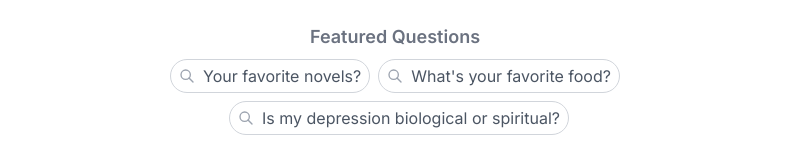
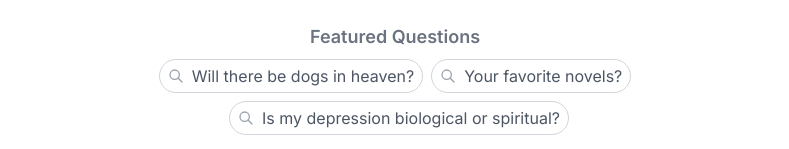
Before and after one commit to clavidk/qlay-main, a Next.js app: page / in a window 1280 px wide. Shown: the part 287-436 px from the top of the page, without its empty margins (245-1034 px from the left). Built offline with nearby package versions, Linux system fonts and the light colour scheme.

Commit message:
change feat. questions

```diff
--- a/pages/index.tsx
+++ b/pages/index.tsx
@@ -21,6 +21,31 @@ export default function Home() {
   const [showFooter, setShowFooter] = useState<boolean>(false);
 
   const sampleQAs = [
+    {
+      question: "Will there be dogs in heaven?",
+      answer:
+        "The Bible does not give a clear answer to whether there will be dogs in heaven. However, we do know that God created all creatures, including animals, and it is unlikely that He would create them only to destroy them in the end. In fact, Isaiah 65:25 describes a future age where animals will live in peace with each other and with humans. This could be interpreted as a literal description of heaven. Additionally, the Bible promises that all pain, suffering, and disease will be eradicated in the new heaven and new earth, and all that is good in this world will be preserved. However, it is also clear that those who reject Christ will not enter into this eternal paradise, but will instead face eternal punishment. Therefore, while we cannot say for certain whether there will be dogs in heaven, we can trust that God's plan for His creation is good and just.",
+      passages: [
+        {
+          article_title: "Do Pets Go to Heaven?",
+          article_date: "2015-02-19",
+          article_url: "https://www.desiringgod.org/interviews/do-pets-go-to-heaven",
+          content: "(Isaiah 65:25) I count ten animals named in describing the age to come. Now you might take all that as symbolic pictures of peace, but it seems to me a very odd way of talking if you don’t mean it literally. I think that is weird to say, “No animals are going to be there, but let’s use animals to illustrate human peace.” No, it looks to me like they are really going to be there. The reason I take those texts so seriously is that, when I ask a couple of questions, I get a certain answer. Here is the question: Did God create a group of beings only to destroy them in the end — a whole group, like animals? “Let’s have animals for history and no animals for eternity.” I doubt it.",
+        },
+        {
+          article_title: "Undoing the Destruction of Pleasure",
+          article_date: "2001-04-10",
+          article_url: "https://www.desiringgod.org/messages/undoing-the-destruction-of-pleasure",
+          content: "All pain, all crying, all depression, all arthritis. All cancer. All Alzheimer. All car accidents. All earthquakes. All floods. All diseases are going to be over. And if you knew the Bible in detail you’d know in the future there’s not just this kind of ethereal future with gold streets and glassy ponds, and that never appealed to me as a kid. There is going to be new heaven and a new earth. Lions lay down with lambs. And children will play upon the whole of the adder. We will beat our swords into plowshares and war will be no more. And all that is good in this world, which is much, will be preserved and all that is bad will be done away. And all those who trusted in Christ who purchased all that for us will have it and all those who have rejected him will not have of it.",
+        },
+        {
+          article_title: "How My Pastoral Ministry Shapes My Pulpit Ministry",
+          article_date: "2001-04-10",
+          article_url: "https://www.desiringgod.org/messages/how-my-pastoral-ministry-shapes-my-pulpit-ministry",
+          content: "(Matthew 18:8) The Son of Man will send his angels, and they will gather out of his kingdom all causes of sin and all law-breakers, and throw them into the fiery furnace. In that place there will be weeping and gnashing of teeth. (Matthew 13:41) And if your eye causes you to sin, tear it out. It is better for you to enter the kingdom of God with one eye than with two eyes to be thrown into hell, ‘where their worm does not die and the fire is not quenched.’ (Mark 9:47) 5. The plight of all men on the way to that punishment is that they are spiritually dead and blind and morally unable to see Christ as true and beautiful.",
+        },
+      ]
+    },
     {
       question: "Your favorite novels?",
       answer:
@@ -46,25 +71,25 @@ export default function Home() {
         },
       ]
     },
-    {
-      question: "What's your favorite food?",
-      answer:
-        "My favorite breakfast is a layer of Grape Nuts and a layer of Mini Shredded Wheats, and my favorite soft drink alternates between Diet Dr. Pepper and Diet Coke. At home, my wife's spaghetti is hands down my favorite dinner. As for restaurants, my wife says I can't say Chick-fil-A or Chipotle, but Olive Garden is a bona fide restaurant that I enjoy. However, I believe that the more expensive the restaurant, the weirder the food tastes.",
-      passages: [
-        {
-          article_title: "John Piper's Favorite Things",
-          article_date: "2023-01-01",
-          article_url: "https://www.desiringgod.org/interviews/john-pipers-favorite-things",
-          content: "Favorite restaurant? Well, we talked about that one, and she said, “You can’t say Chick-fil-A, and you can’t say Chipotle, because he doesn’t mean fast foods. He means real bona fide restaurants.” And so I said, “Well, how about, then, Olive Garden?” And she said, “Well, that would work.” When our sons were growing up, we didn’t very often go out to eat, and when we did, we went to the places I like, like Chick-fil-A. And then, if we stepped it up, we would go to Olive Garden. And they thought Olive Garden was fine dining. It is. Why would you want to go any higher than that? Food tastes weird if you go higher than that. The more expensive the restaurant, the weirder the food",
-        },
-        {
-          article_title: "Grape Nuts — Hot or Cold?",
-          article_date: "2017-01-27",
-          article_url: "https://www.desiringgod.org/interviews/grape-nuts-hot-or-cold",
-          content: "What is your preference?” I am only willing to answer this question because I know who asked it, and she is a woman of substance, you might say, like Grape Nuts — though that probably does not sound like a compliment. The answer is no. Soggy is not good. And dry crunchy is not good. But cold, milk crunchy, mingled with mini shredded wheats and Great Harvest, non-crunchy granola well-timed so that you don’t have squishy minis or warm milk: now that is the right kind of crunchy. But, really, there is another secret that makes this breakfast unsurpassed in pleasure and has kept me coming back for about thirty years and gets me out of bed in the morning with hope and beckons me home while I am jogging and makes me want to go to bed early at night, so that the morning will come faster with breakfast",
-        },
-      ]
-    },
+    // {
+    //   question: "What's your favorite food?",
+    //   answer:
+    //     "My favorite breakfast is a layer of Grape Nuts and a layer of Mini Shredded Wheats, and my favorite soft drink alternates between Diet Dr. Pepper and Diet Coke. At home, my wife's spaghetti is hands down my favorite dinner. As for restaurants, my wife says I can't say Chick-fil-A or Chipotle, but Olive Garden is a bona fide restaurant that I enjoy. However, I believe that the more expensive the restaurant, the weirder the food tastes.",
+    //   passages: [
+    //     {
+    //       article_title: "John Piper's Favorite Things",
+    //       article_date: "2023-01-01",
+    //       article_url: "https://www.desiringgod.org/interviews/john-pipers-favorite-things",
+    //       content: "Favorite restaurant? Well, we talked about that one, and she said, “You can’t say Chick-fil-A, and you can’t say Chipotle, because he doesn’t mean fast foods. He means real bona fide restaurants.” And so I said, “Well, how about, then, Olive Garden?” And she said, “Well, that would work.” When our sons were growing up, we didn’t very often go out to eat, and when we did, we went to the places I like, like Chick-fil-A. And then, if we stepped it up, we would go to Olive Garden. And they thought Olive Garden was fine dining. It is. Why would you want to go any higher than that? Food tastes weird if you go higher than that. The more expensive the restaurant, the weirder the food",
+    //     },
+    //     {
+    //       article_title: "Grape Nuts — Hot or Cold?",
+    //       article_date: "2017-01-27",
+    //       article_url: "https://www.desiringgod.org/interviews/grape-nuts-hot-or-cold",
+    //       content: "What is your preference?” I am only willing to answer this question because I know who asked it, and she is a woman of substance, you might say, like Grape Nuts — though that probably does not sound like a compliment. The answer is no. Soggy is not good. And dry crunchy is not good. But cold, milk crunchy, mingled with mini shredded wheats and Great Harvest, non-crunchy granola well-timed so that you don’t have squishy minis or warm milk: now that is the right kind of crunchy. But, really, there is another secret that makes this breakfast unsurpassed in pleasure and has kept me coming back for about thirty years and gets me out of bed in the morning with hope and beckons me home while I am jogging and makes me want to go to bed early at night, so that the morning will come faster with breakfast",
+    //     },
+    //   ]
+    // },
     {
       question: "Is my depression biological or spiritual?",
       answer:
```
